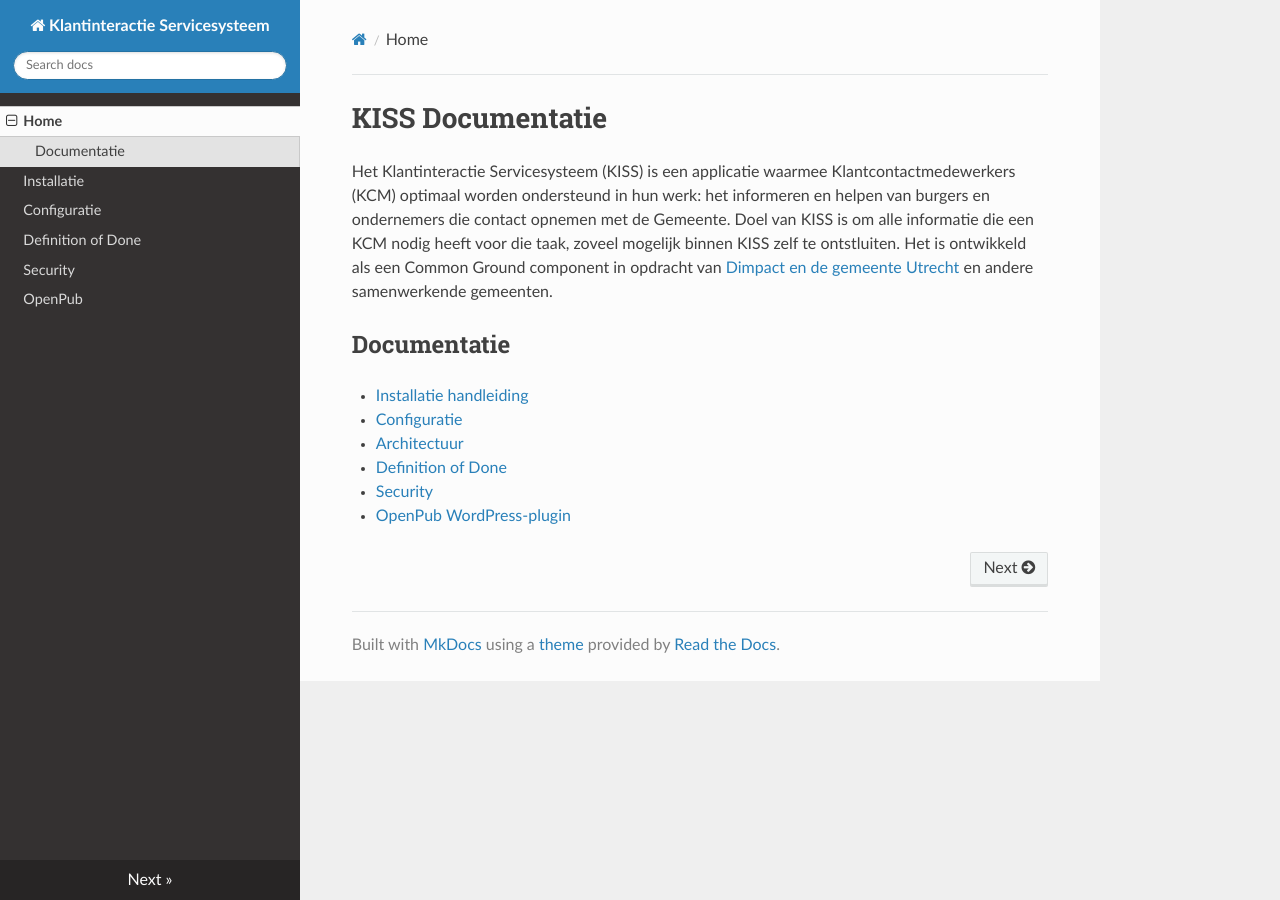
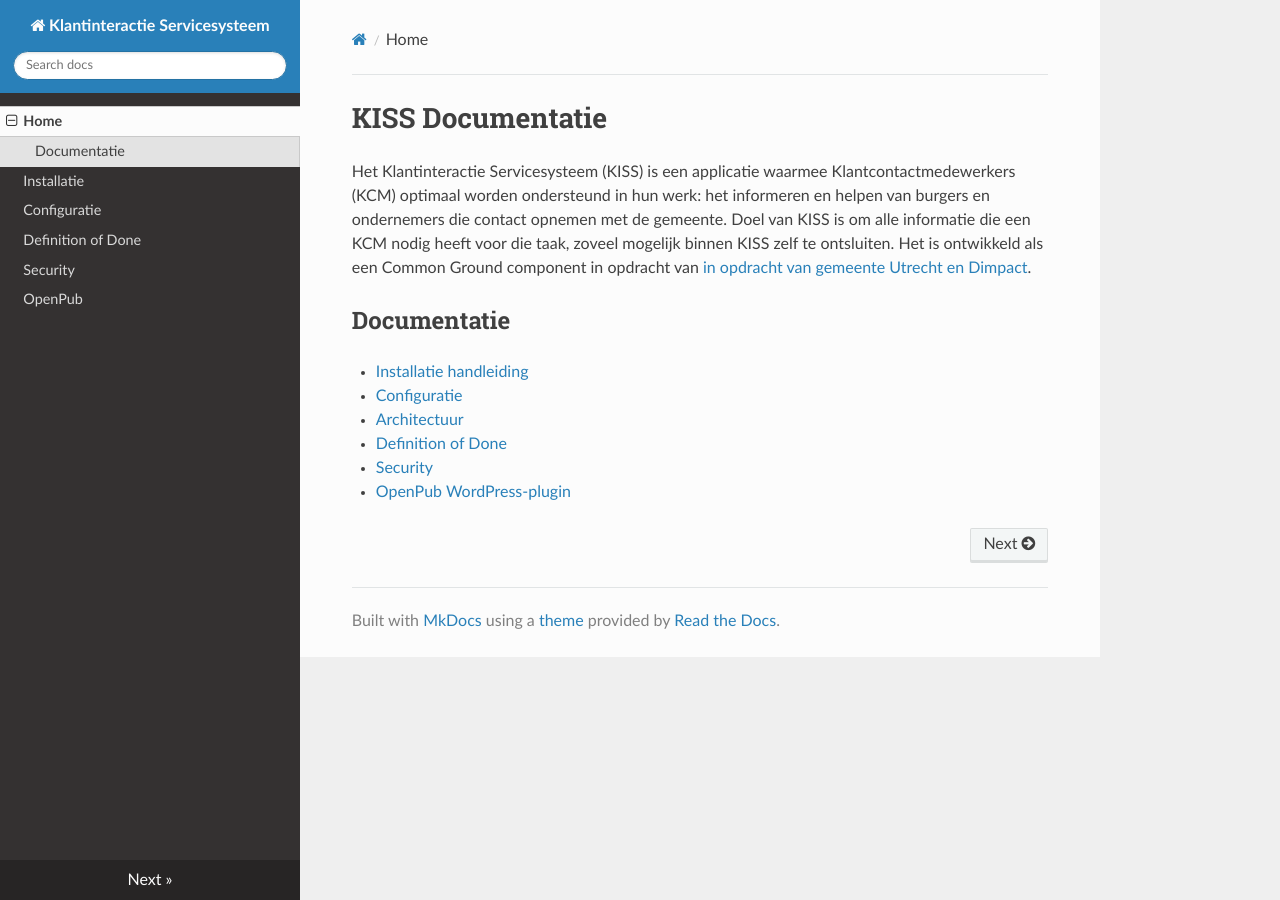
Before and after one commit to Klantinteractie-Servicesysteem/.github, an MkDocs documentation site: the page built from docs/index.md, in a window 1280 px wide. Built offline with MkDocs 1.6.1, drawn with Linux system fonts in a browser that asks for light colours; nearby versions of some CDN libraries.

Commit message:
Update index.md
Inleiding gelijk getrokken met readme

```diff
--- a/docs/index.md
+++ b/docs/index.md
@@ -1,5 +1,5 @@
 # KISS Documentatie
- Het Klantinteractie Servicesysteem (KISS) is  een applicatie waarmee Klantcontactmedewerkers (KCM) optimaal worden ondersteund in hun werk: het informeren en helpen van burgers en ondernemers die contact opnemen met de Gemeente. Doel van KISS is om alle informatie die een KCM nodig heeft voor die taak, zoveel mogelijk binnen KISS zelf te ontstluiten. Het is ontwikkeld als een Common Ground component in opdracht van [Dimpact en de gemeente Utrecht](https://www.dimpact.nl/klantinteractie-servicesysteem) en andere samenwerkende gemeenten.
+Het Klantinteractie Servicesysteem (KISS) is een applicatie waarmee Klantcontactmedewerkers (KCM) optimaal worden ondersteund in hun werk: het informeren en helpen van burgers en ondernemers die contact opnemen met de gemeente. Doel van KISS is om alle informatie die een KCM nodig heeft voor die taak, zoveel mogelijk binnen KISS zelf te ontsluiten. Het is ontwikkeld als een Common Ground component in opdracht van [in opdracht van gemeente Utrecht en Dimpact](https://www.dimpact.nl/klantinteractie-servicesysteem).
 
 ## Documentatie
 
```
